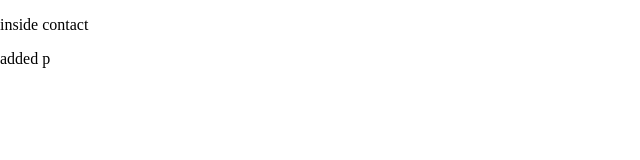
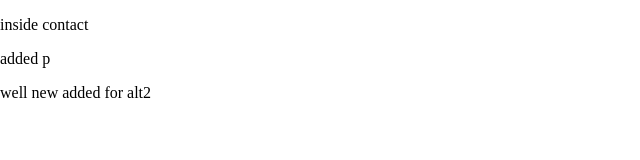
Before and after one commit to Zubichyperboss/Learning, a plain HTML site: page contact.html in a window 1280 px wide. Shown: the whole page, without its empty margins (0-640 px from the left). Drawn offline with Linux system fonts and the light colour scheme.

Commit message:
Update contact.html from github

```diff
--- a/contact.html
+++ b/contact.html
@@ -12,6 +12,7 @@
 <body>
     <p> inside contact </p>
     <P> added p</P>
+    <P> well new added for alt2</P>
 
 </body>
 </html>
```
